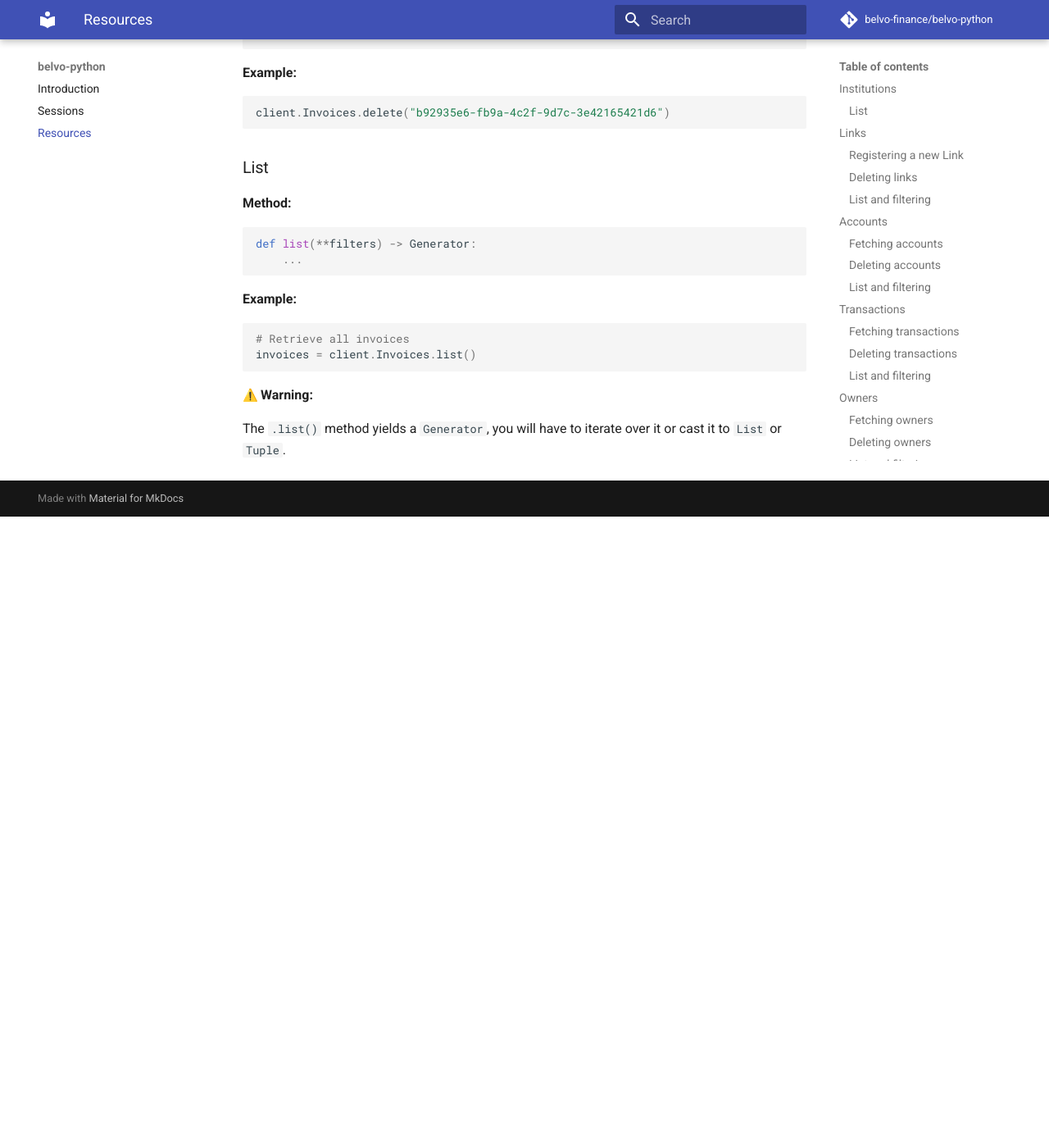
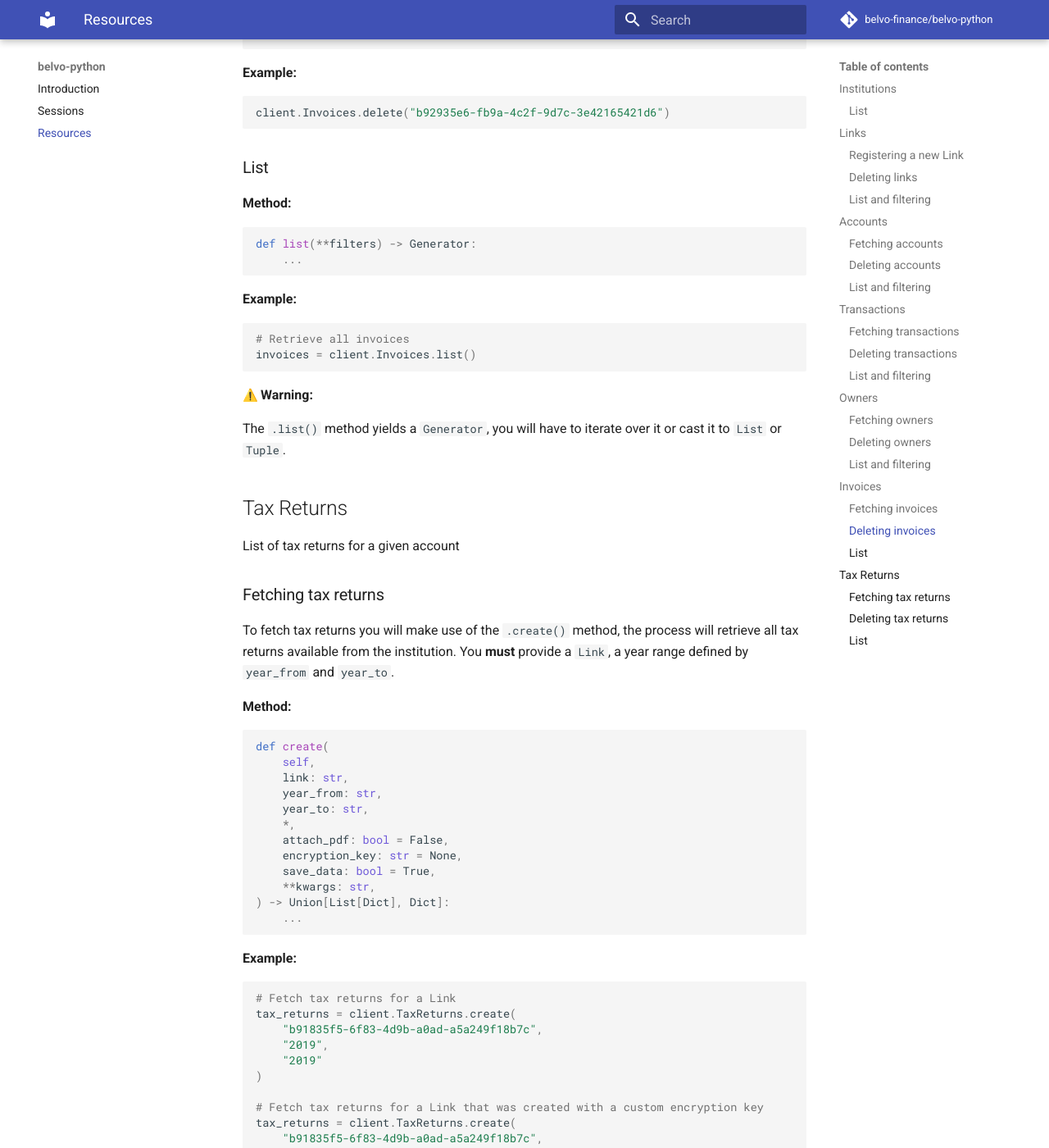
Before and after one commit to tian2992/belvo-python, an MkDocs documentation site: the page built from docs/resources.md, in a window 1280 px wide and 1400 px high, scrolled down 9662 px. Shown: the whole window at 82% size. Built offline with MkDocs 1.6.1 and Material for MkDocs 9.7.7, drawn with Linux system fonts in a browser that asks for light colours; emoji names are drawn with the system emoji font; comment, search, counter and statistics services are not loaded; before the commit the page ends 10292 px from its top, so only the background shows below that; some of the changed text lies outside the part shown.

Commit message:
Tax returns (#19)
* Bump version: 0.2.0 → 0.3.0

* WIP Tax return

* Tax returns documentation

* Tax return documentation fix

* Add tests for tax returns

* Add attach pdf param to tax returns

* Linting

````diff
--- a/docs/resources.md
+++ b/docs/resources.md
@@ -476,3 +476,80 @@ invoices = client.Invoices.list()
 
 The `.list()` method yields a `Generator`, you will have to iterate  over it or
 cast it to `List` or `Tuple`.
+
+## Tax Returns
+List of tax returns for a given account
+
+### Fetching tax returns
+To fetch tax returns you will make use of the `.create()` method, the process will
+retrieve all tax returns available from the institution. You **must**
+provide a `Link`, a year range defined by `year_from` and `year_to`.
+
+**Method:**
+
+```python
+def create(
+    self,
+    link: str,
+    year_from: str,
+    year_to: str,
+    *,
+    attach_pdf: bool = False,
+    encryption_key: str = None,
+    save_data: bool = True,
+    **kwargs: str,
+) -> Union[List[Dict], Dict]:
+    ...
+```
+
+**Example:**
+```python
+# Fetch tax returns for a Link
+tax_returns = client.TaxReturns.create(
+    "b91835f5-6f83-4d9b-a0ad-a5a249f18b7c",
+    "2019",
+    "2019"
+)
+
+# Fetch tax returns for a Link that was created with a custom encryption key
+tax_returns = client.TaxReturns.create(
+    "b91835f5-6f83-4d9b-a0ad-a5a249f18b7c",
+    "2019",
+    "2019",
+    encryption_key="your-encryption-key"
+)
+```
+
+### Deleting tax returns
+A `TaxReturn` is persisted into our database after you fetch it, if you want you
+can delete it at any time.
+
+**Method:**
+```python
+def delete(tax_return: str) -> bool:
+    ...
+```
+
+**Example:**
+```python
+client.TaxReturns.delete("b92935e6-fb9a-4c2f-9d7c-3e42165421d6")
+
+```
+
+### List
+**Method:**
+```python
+def list(**filters) -> Generator:
+    ...
+```
+
+**Example:**
+```python
+# Retrieve all tax returns
+tax_returns = client.TaxReturns.list()
+```
+
+**:warning: Warning:**
+
+The `.list()` method yields a `Generator`, you will have to iterate  over it or
+cast it to `List` or `Tuple`.
````
Also changed, not shown: docs/sessions.md (+1 -0 lines), 4 other files.
